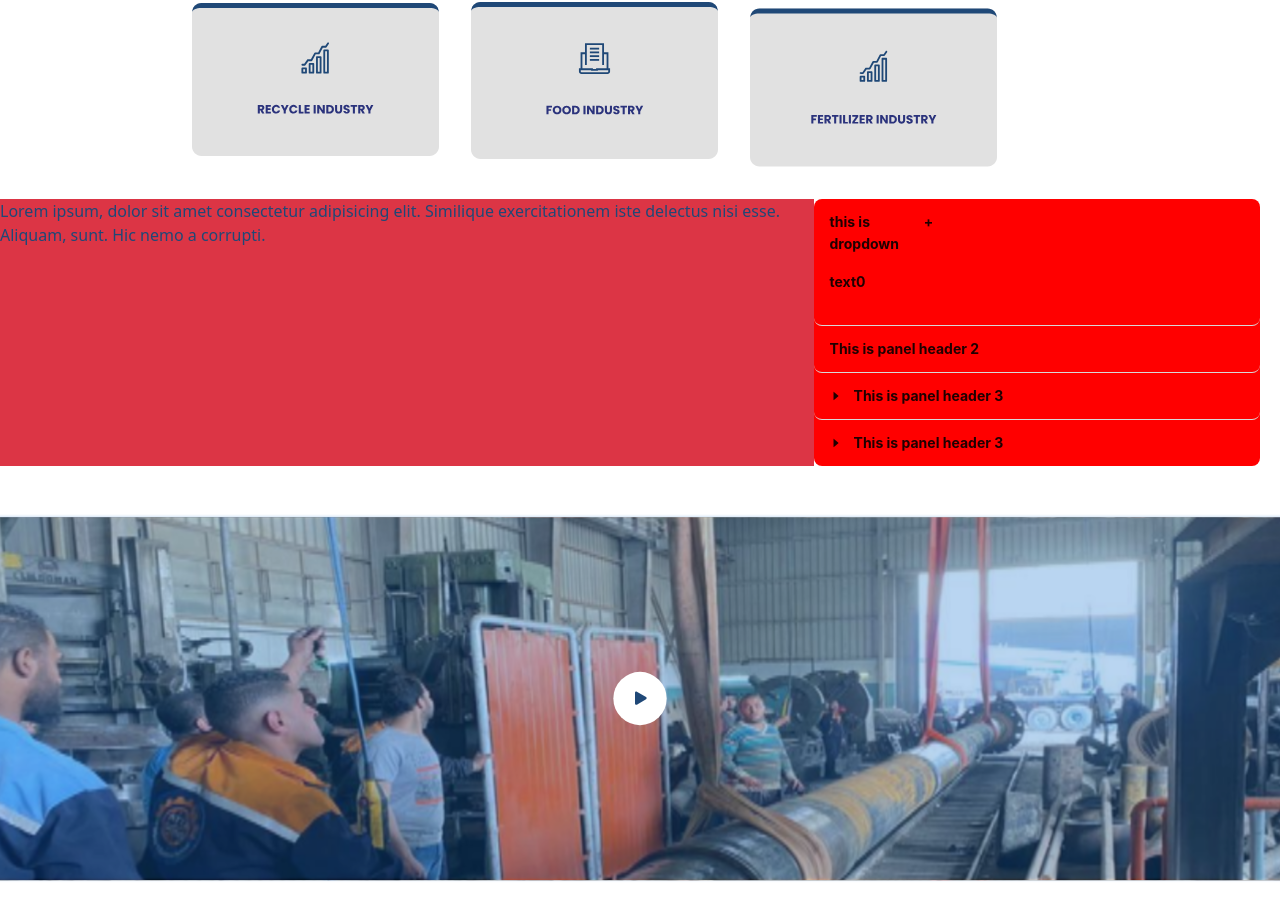
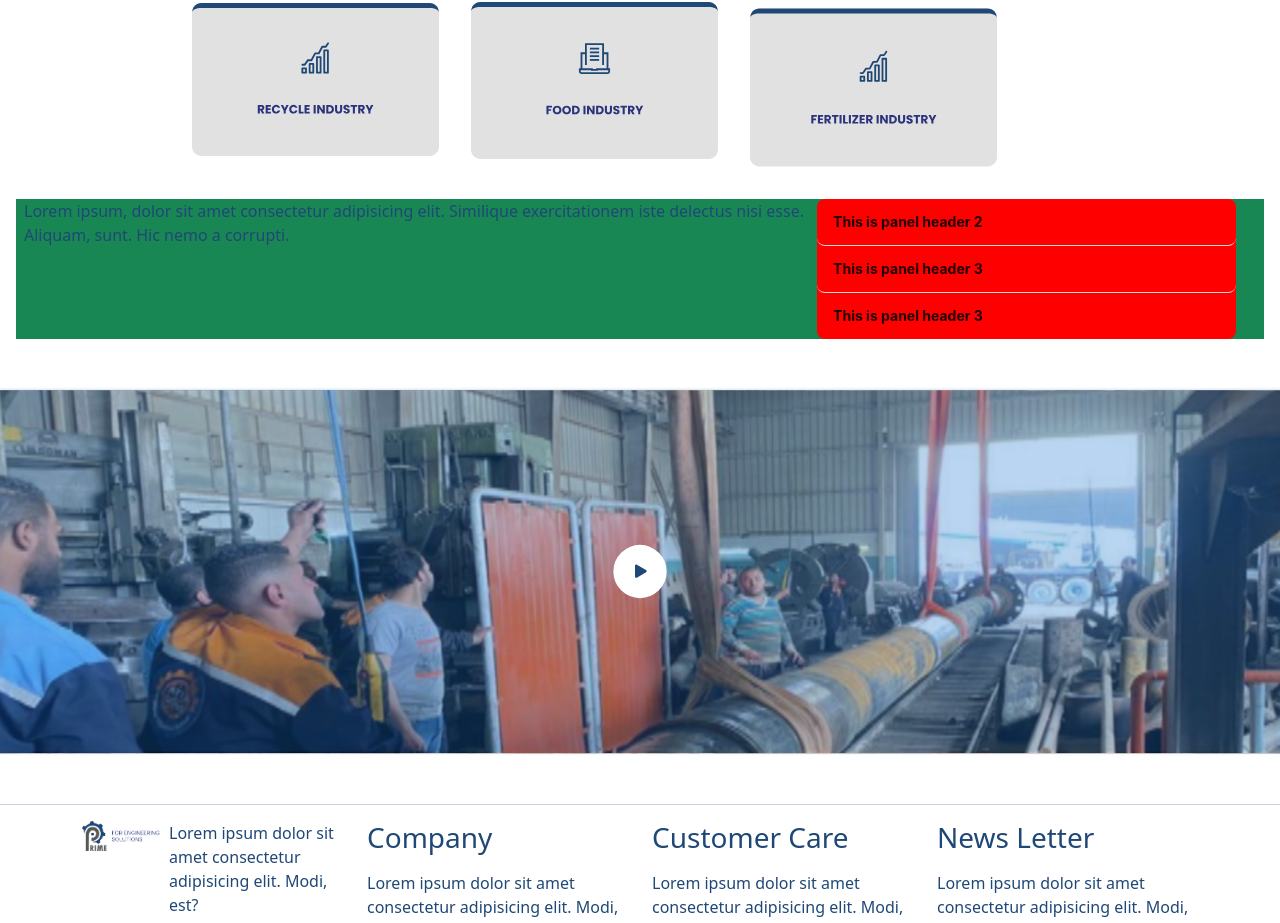
Before and after one commit to bishoy973/Prime, a React (Create React App) app: page /service in a window 1280 px wide. Shown: the part 655-1578 px from the top of the page. Built offline with nearby package versions, Linux system fonts and the light colour scheme.

Commit message:
Projects Component

```diff
--- a/src/App.js
+++ b/src/App.js
@@ -14,6 +14,7 @@ import Hydraulic from './Hydraulic/Hydraulic';
 import Metal from './Components/Metal/Metal';
 import Wire from './Wire/Wire';
 import Workshop from './Components/Workshop/Workshop';
+import Projects from './Components/Projects/Projects';
 
 function App() {
  let routes =  createBrowserRouter([
@@ -22,6 +23,7 @@ function App() {
   {path:"service" , element:<Service/>},
  {path:"contactus" , element:<Contactus/>},
  {path:"workshop" , element:<Workshop/>},
+ {path:"projects", element:<Projects/>},
    {path:"home" , element:<Home/> , children:[
     {path:"forming", element:<Forming/>},
     {path:"dynamic", element:<Dynamicbalance/>},
--- a/src/Components/Home/Home.jsx
+++ b/src/Components/Home/Home.jsx
@@ -18,18 +18,11 @@ import customers from '../Images/ourCustomers.svg';
 
 
 
-
-
-
-
-
-
-
 export default function Home() {
 let nav =  useNavigate();
   return (
     <>
-    <div className='d-flex w-100 align-items-center bg-danger vh-100'>
+    <div className='d-flex w-100 align-items-center bg-transparent vh-100'>
     <img src={img} className='w-100 vh-100' alt="" />
 <div className='customImgHome w-100 vh-100'></div>
 <div className="homeCustom align-items-center ms-5 ps-5 w-100">
--- a/src/Components/Navbar/Nav.jsx
+++ b/src/Components/Navbar/Nav.jsx
@@ -26,6 +26,9 @@ export default function Navbar() {
     <Link className="nav-link active mx-3" aria-current="page" to="/workshop">Workshops</Link>
   </li>
   <li className="nav-item">
+    <Link className="nav-link active mx-3" aria-current="page" to="/projects">Projects</Link>
+  </li>
+  <li className="nav-item">
   <Link className="nav-link active mx-3" aria-current="page" to="/contactus">Contact us</Link>
 </li>
       </ul>
--- a/src/Components/Projects/Projects.jsx
+++ b/src/Components/Projects/Projects.jsx
@@ -3,6 +3,7 @@ import Slider from "react-slick";
 import "slick-carousel/slick/slick.css";
 import "slick-carousel/slick/slick-theme.css";
 import img from "../Images/slider-image-2.jpeg"
+import imgProjects from '../Images/head_project.png'
 
 
 export default function Projects() {
@@ -15,11 +16,20 @@ export default function Projects() {
   };
   return (
     <>
+    <div className='d-flex justify-content-center w-100 align-items-center bg-danger'>
+      <img src={imgProjects} className='w-100' alt="" />
+  <div className="homeCustom align-items-center bg w-100">
+  <div className="position-absolute justify-content-center w-100">
+  <p className='w-100 text-white  d-flex justify-content-center fs-1 fw-bolder'>Our Projects
+  </p>
+  <small className='w-100 text-white  d-flex justify-content-center'>Creating spaces | Enhancing lives</small>
+  </div>
+  </div>
+  </div>
       <div className='container mt-5 pt-5'>
      <div className='mt-5 pt-5'>
      <div className='d-flex justify-content-between'>
       <h2>Learn more about our projects</h2>
-      <p className="text-info "><span className='pe-1'>learn more</span> <i class="fa-solid fa-arrow-right"></i></p>
      </div>
       </div>
 
--- a/src/Components/Service/Collapse.jsx
+++ b/src/Components/Service/Collapse.jsx
@@ -1,6 +1,6 @@
 import React from 'react';
 import { CaretRightOutlined } from '@ant-design/icons';
-import {  Button, ConfigProvider, Space , theme , Collapse } from 'antd';
+import {   ConfigProvider, theme , Collapse } from 'antd';
 
 <ConfigProvider
 theme={{
@@ -32,17 +32,6 @@ text3
 
 const getItems = (panelStyle) => [
   {
-    key: '1',
-    label: <div className=" d-flex justify-content-between col-md-3">this is dropdown
-    <div>+</div>
-    </div>,
-    children: <p>{text}</p>,
-    style: panelStyle,
-    showArrow: false,
-
-
-  },
-  {
     key: '2',
     label: 'This is panel header 2',
     children: <p>{text1}</p>,
@@ -55,12 +44,16 @@ const getItems = (panelStyle) => [
     label: 'This is panel header 3',
     children: <p>{text2}</p>,
     style: panelStyle,
+    showArrow: false,
+
   },
   {
     key: '4',
     label: 'This is panel header 3',
     children: <p>{text3}</p>,
     style: panelStyle,
+    showArrow: false,
+
   },
 ];
 const CollapseService = () => {
--- a/src/Components/Service/Service.jsx
+++ b/src/Components/Service/Service.jsx
@@ -5,16 +5,7 @@ import service3 from '../Images/service3.svg'
 import service4 from '../Images/service4.svg'
 import service5 from '../Images/service4.svg'
 import service6 from '../Images/service5.svg'
-import Button from '@mui/material/Button';
-import Menu from '@mui/material/Menu';
-import MenuItem from '@mui/material/MenuItem';
-import Fade from '@mui/material/Fade';
-
-
-import { useNavigate } from 'react-router-dom'
-import vid from '../Images/video.svg';
-import aboutLeft from '../Images/aboutImgLeft.svg'
-import aboutRight from '../Images/aboutImg 2.svg'
+import vid from '../Images/video.svg'
 import serviceMain from '../Images/head_services.png'
 import CollapseService from './Collapse'
 
@@ -53,7 +44,8 @@ export default function Service() {
 </div>
 </div>
 
- <div className="d-flex"><div className="bg-danger">Lorem ipsum, dolor sit amet consectetur adipisicing elit. Similique exercitationem iste delectus nisi esse. Aliquam, sunt. Hic nemo a corrupti.</div>
+ <div className="d-flex bg-success mx-3 px-2">
+ <div className="">Lorem ipsum, dolor sit amet consectetur adipisicing elit. Similique exercitationem iste delectus nisi esse. Aliquam, sunt. Hic nemo a corrupti.</div>
 
  <CollapseService/>
  </div>
--- a/src/Contactus/Contactus.jsx
+++ b/src/Contactus/Contactus.jsx
@@ -3,7 +3,7 @@ import React from 'react'
 export default function Contactus() {
   return (
     <div>
-    Contact us
+   <p>Lorem ipsum, dolor sit amet consectetur adipisicing elit. Incidunt, aperiam?</p>
     </div>
   )
-}
+};
```
Also changed, not shown: src/Components/Images/head_project.png (added).
